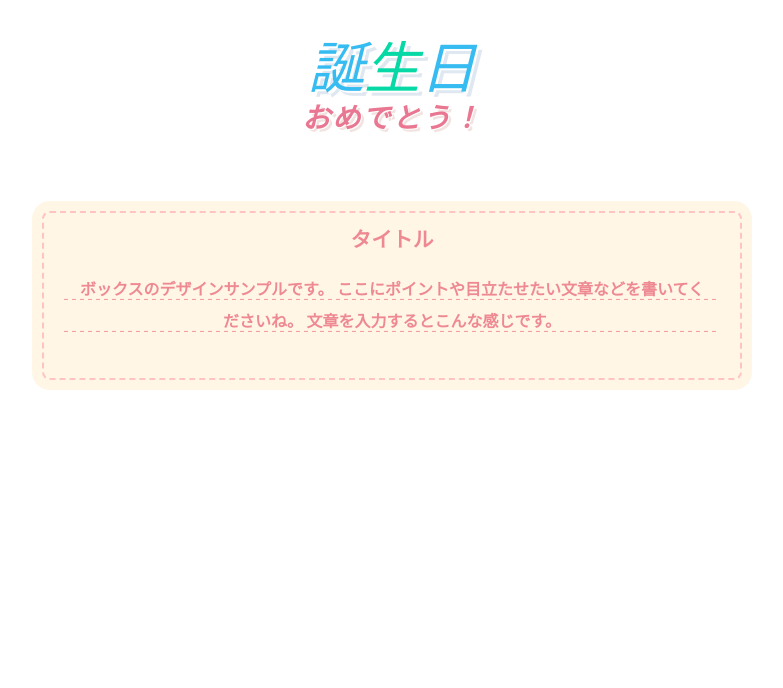
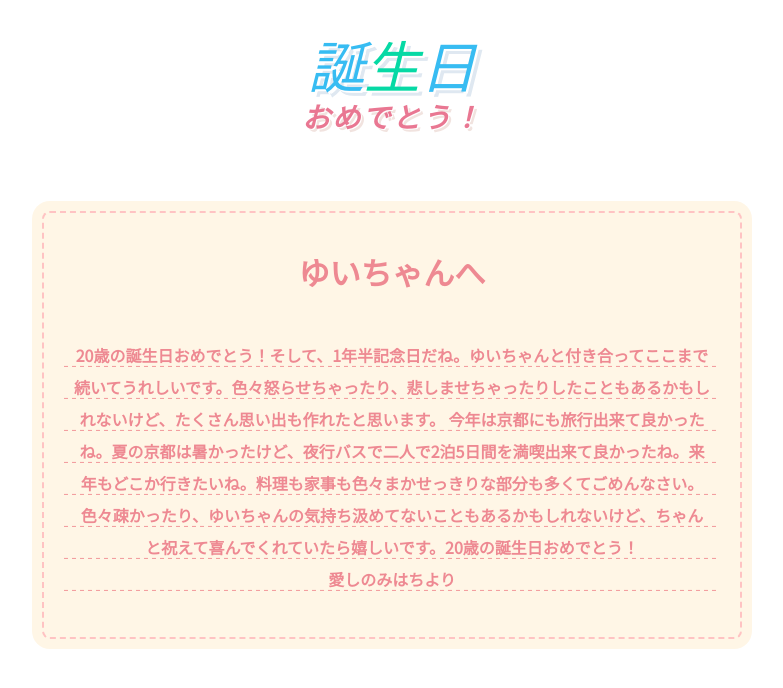
Before and after one commit to yama-yui/yama-yui.github.io, a plain HTML site: page blog/HappyBirthdayyui2022.html in a window 1280 px wide. Shown: the whole page, without its empty margins (248-1031 px from the left). Drawn offline with Linux system fonts and the light colour scheme.

Commit message:
Update HappyBirthdayyui2022.html

```diff
--- a/blog/HappyBirthdayyui2022.html
+++ b/blog/HappyBirthdayyui2022.html
@@ -21,11 +21,11 @@
     <center>
 
 <div class="boxmi14">
-<div class="boxmi14-title">タイトル</div>
+    <div class="boxmi14-title"><h2>ゆいちゃんへ</h2></div>
 <div class="sen14">
-ボックスのデザインサンプルです。
-ここにポイントや目立たせたい文章などを書いてくださいね。
-文章を入力するとこんな感じです。
+20歳の誕生日おめでとう！そして、1年半記念日だね。ゆいちゃんと付き合ってここまで続いてうれしいです。色々怒らせちゃったり、悲しませちゃったりしたこともあるかもしれないけど、たくさん思い出も作れたと思います。
+今年は京都にも旅行出来て良かったね。夏の京都は暑かったけど、夜行バスで二人で2泊5日間を満喫出来て良かったね。来年もどこか行きたいね。料理も家事も色々まかせっきりな部分も多くてごめんなさい。
+色々疎かったり、ゆいちゃんの気持ち汲めてないこともあるかもしれないけど、ちゃんと祝えて喜んでくれていたら嬉しいです。20歳の誕生日おめでとう！ <br>愛しのみはちより<br>
 </div></div>
 
 
```
